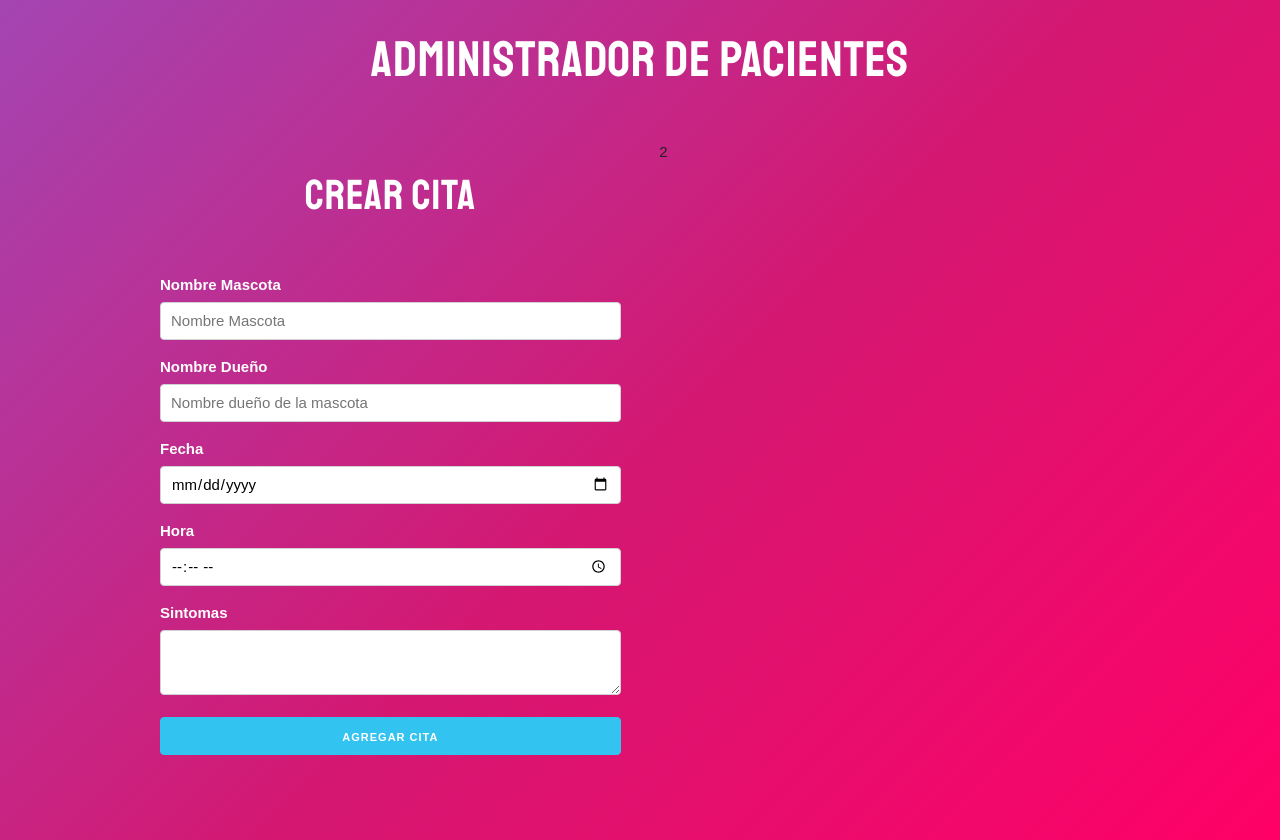
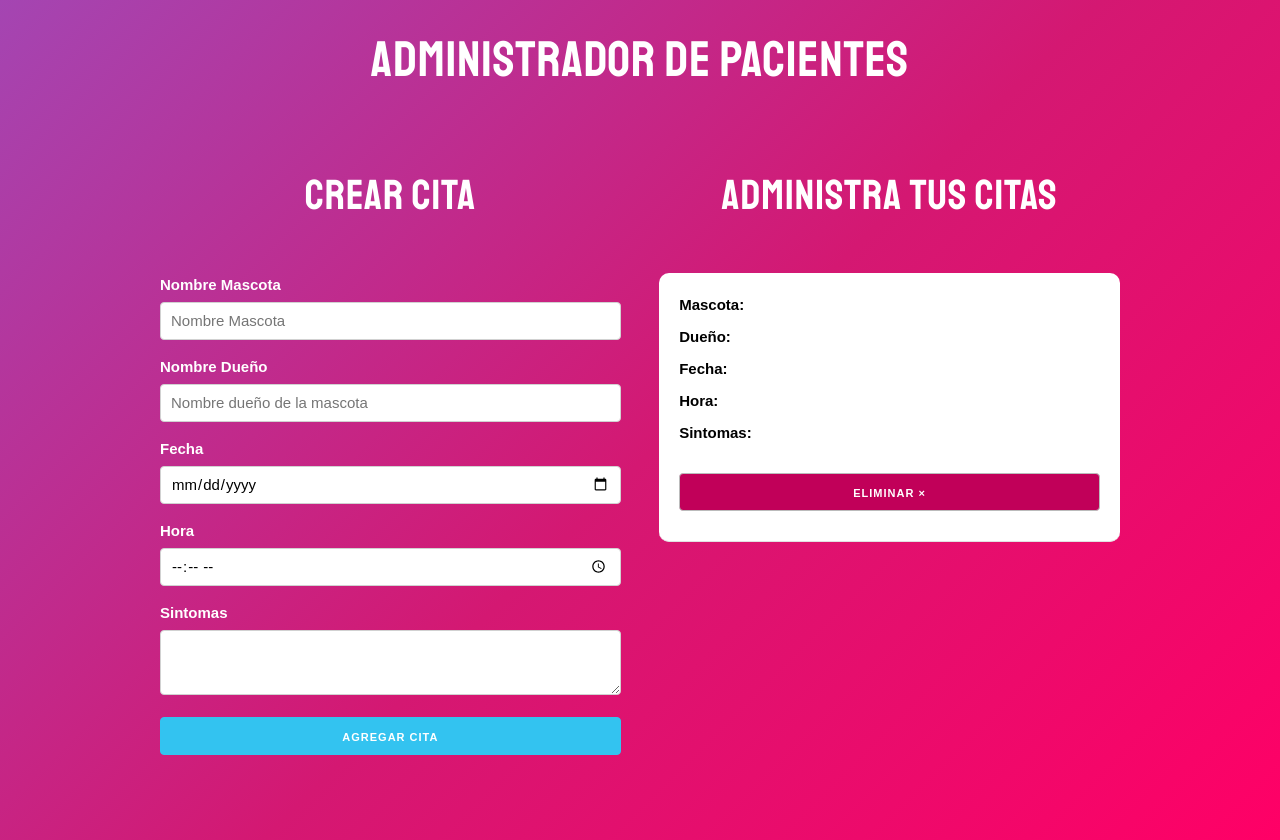
Before and after one commit to guillermosequera/PatientManager, a React (Create React App) app: page / in a window 1280 px wide. Built offline with nearby package versions, Linux system fonts and the light colour scheme.

Commit message:
fixing bugs

```diff
--- a/src/App.js
+++ b/src/App.js
@@ -1,17 +1,42 @@
-import React, { Fragment, useState } from 'react';
+import React, { Fragment, useState, useEffect } from 'react';
 import Form from './components/Form';
-
+import Cita from './components/Cita';
 
 function App() {
 
+  //Citas en el LocalStorage
+  let citasIniciales = JSON.parse(localStorage.getItem('citas'));
+  if(!citasIniciales) {
+    citasIniciales = [];
+  }
+
   //Arreglo de citas
-  const [ citas, guardarCitas ] = useState([]);
+  const [ citas, guardarCitas ] = useState([citasIniciales]);
+
+  //UseEffect para realizar ciertas operaciones cuando el state cambia
+  useEffect( () => {
+    let citasIniciales = JSON.parse(localStorage.getItem('citas'));
+
+    if(citasIniciales) {
+      localStorage.setItem( 'citas', JSON.stringify(citas))
+    } else {
+      localStorage.setItem( 'citas', JSON.stringify([]));
+    }
+  }, [citas] );
 
   //Funcion que tome las citas actuales y agregue citas nuevas
   const crearCita = cita => {
-    console.log(cita);
     guardarCitas([ ...citas, cita ]);
   }
+
+  // Funcion que eliminara citas por su ID
+  const eliminarCita = id => {
+    const nuevasCitas = citas.filter( cita => cita.id !== id );
+    guardarCitas(nuevasCitas);
+  }
+
+  //Mensaje condicional
+  const titulo = citas.length === 0 ? 'No hay citas' : 'Administra tus citas';
 
   return (
     <Fragment>
@@ -25,7 +50,14 @@
               />
             </div>
             <div className="one-half column">
-              2
+              <h2>{titulo}</h2>
+              {citas.map( cita => (
+                <Cita
+                key={cita.id}
+                cita={cita}
+                eliminarCita={eliminarCita}
+                />
+              ))}
             </div>
           </div>
         </div>
--- /dev/null
+++ b/src/components/Cita.js
@@ -0,0 +1,20 @@
+import React from 'react'
+
+const Cita = ({ cita, eliminarCita }) => (
+    <div className="cita" >
+        <p> Mascota: <span>{cita.mascota}</span> </p>
+        <p> Dueño: <span>{cita.propietario}</span> </p>
+        <p> Fecha: <span>{cita.fecha}</span> </p>
+        <p> Hora: <span>{cita.hora}</span> </p>
+        <p> Sintomas: <span>{cita.sintomas}</span> </p>
+
+        <button
+        className="button eliminar u-full-width"
+        onClick={ () => eliminarCita(cita.id) }
+        > Eliminar &times; </button>
+
+    </div>
+)
+
+
+export default Cita;
--- a/src/components/Form.js
+++ b/src/components/Form.js
@@ -7,7 +7,6 @@
     const [ cita, actualizarCita ] = useState({
         mascota: '',
         propietario: '',
-        //id: '',
         fecha: '',
         hora: '',
         sintomas: ''
@@ -17,10 +16,9 @@
 
     // funcion que se ejecutara cada vez que el usuario escribe en el input para validar lo que hace
     const actualizarState = e => {
-        console.log("actualizarState")
         actualizarCita({
             ...cita,
-            [e.target.name]: e.target.value,
+            [e.target.name]: e.target.value
         })
     }
 
@@ -30,11 +28,6 @@
     // Cuando el usuario envia el formulario y asignamos ID
     const submitCita = e => {
         e.preventDefault();
-        console.log("submitCita")
-        actualizarCita({
-            ...cita,
-            [e.target.name]: e.target.value,
-        })
 
 
         // Validacion
@@ -48,7 +41,7 @@
         actualizarError(false);
 
         //Asignando un ID
-        uuidv4();
+        cita.id = uuidv4();
 
         //Crear la cita
         crearCita(cita);
@@ -73,7 +66,7 @@
         { error ? <p className="alerta-error">Todos los campos son obligatorios</p> : null }
 
         <form
-            onSubmit={e => submitCita(e)}
+            onSubmit={submitCita}
         >
             <label>Nombre Mascota</label>
             <input
@@ -81,7 +74,7 @@
                 name="mascota"
                 className="u-full-width"
                 placeholder="Nombre Mascota"
-                onChange={e => actualizarState(e)}
+                onChange={actualizarState}
                 value={mascota}
             />
 
@@ -91,7 +84,7 @@
                 name="propietario"
                 className="u-full-width"
                 placeholder="Nombre dueño de la mascota"
-                onChange={e => actualizarState(e)}
+                onChange={actualizarState}
                 value={propietario}
             />
 
@@ -100,7 +93,7 @@
                 type="date"
                 name="fecha"
                 className="u-full-width"
-                onChange={e => actualizarState(e)}
+                onChange={actualizarState}
                 value={fecha}
             />
 
@@ -110,7 +103,7 @@
                 name="hora"
                 className="u-full-width"
                 placeholder="Nombre dueño de la mascota"
-                onChange={e => actualizarState(e)}
+                onChange={actualizarState}
                 value={hora}
             />
 
@@ -118,7 +111,7 @@
             <textarea
                 className="u-full-width"
                 name="sintomas"
-                onChange={e => actualizarState(e)}
+                onChange={actualizarState}
                 value={sintomas}
             ></textarea>
 
@@ -130,7 +123,7 @@
 
         </form>
         </Fragment>
-    )
+    );
 }
 
 export default Form;
```
